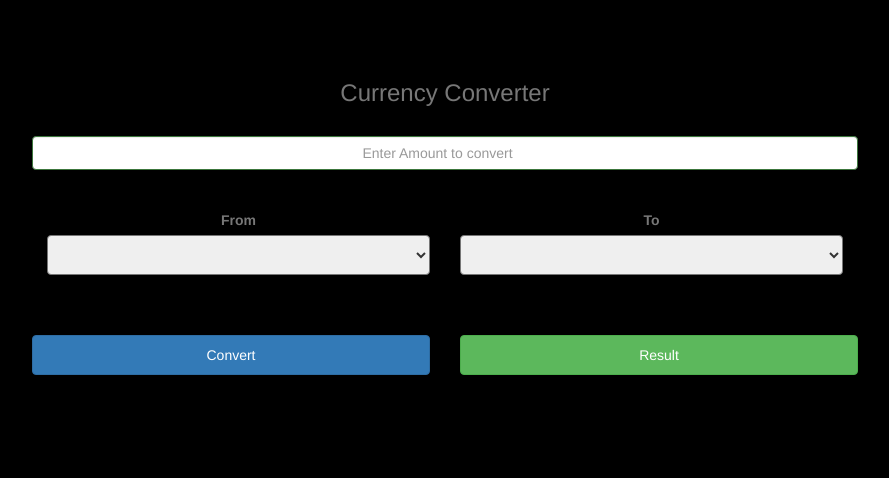
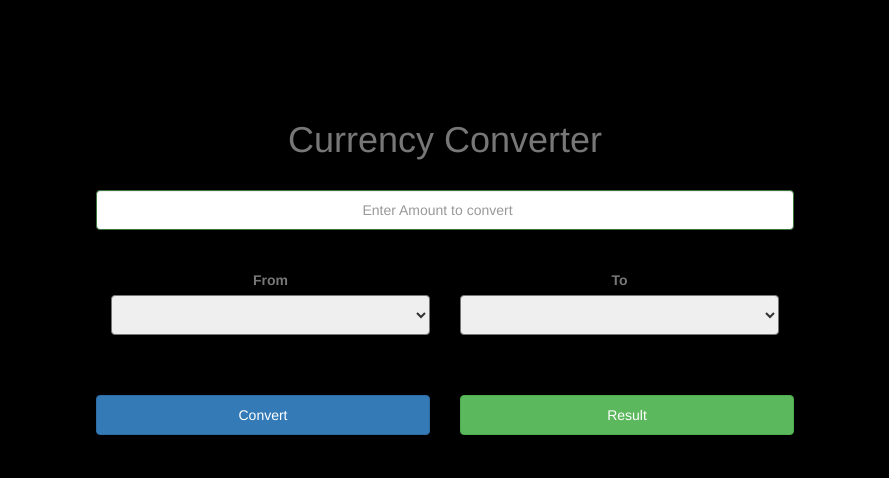
Before and after one commit to osumgbachiamaka/CurrencyConverter, a plain HTML site: page index.html in a window 1280 px wide. Shown: the whole page, without its empty margins (195-1084 px from the left). Drawn offline with nearby package versions, Linux system fonts and the light colour scheme; no server answers.

Commit message:
fixed style

```diff
--- a/css/style.css
+++ b/css/style.css
@@ -2,8 +2,8 @@ body{
     background-color: #000000;
 }
 .container{
-    width: 70%;
-    margin-top: 60px;
+    width: 60%;
+    margin-top: 100px;
 }
 .row{
     padding: 20px;
@@ -18,7 +18,7 @@ body{
     margin: 0 auto;
 }
 button, select, input{
-    height: 40px;
+    height: 40px !important;
     border-radius: 8px;
 }
 .btn{
--- a/index.html
+++ b/index.html
@@ -18,12 +18,12 @@
 <body>
   <div class="container">
 
-        <h3 class="title text-center text-muted">Currency Converter</h3>
+        <h1 class="title text-center text-muted">Currency Converter</h1>
         <form id="currencyForm">
             <div class="row">
               <div class="col-md-12">
                 <div class="form-group has-success">
-                  <input type="number" class="form-control form-control-success text-center" placeholder="Enter Amount to convert" id="amountFrom">
+                  <input type="number" class="form-control form-control-success text-center" placeholder="Enter Amount to convert" id="amountFrom" min="1" />
                 </div>
               </div>
             </div>
```
